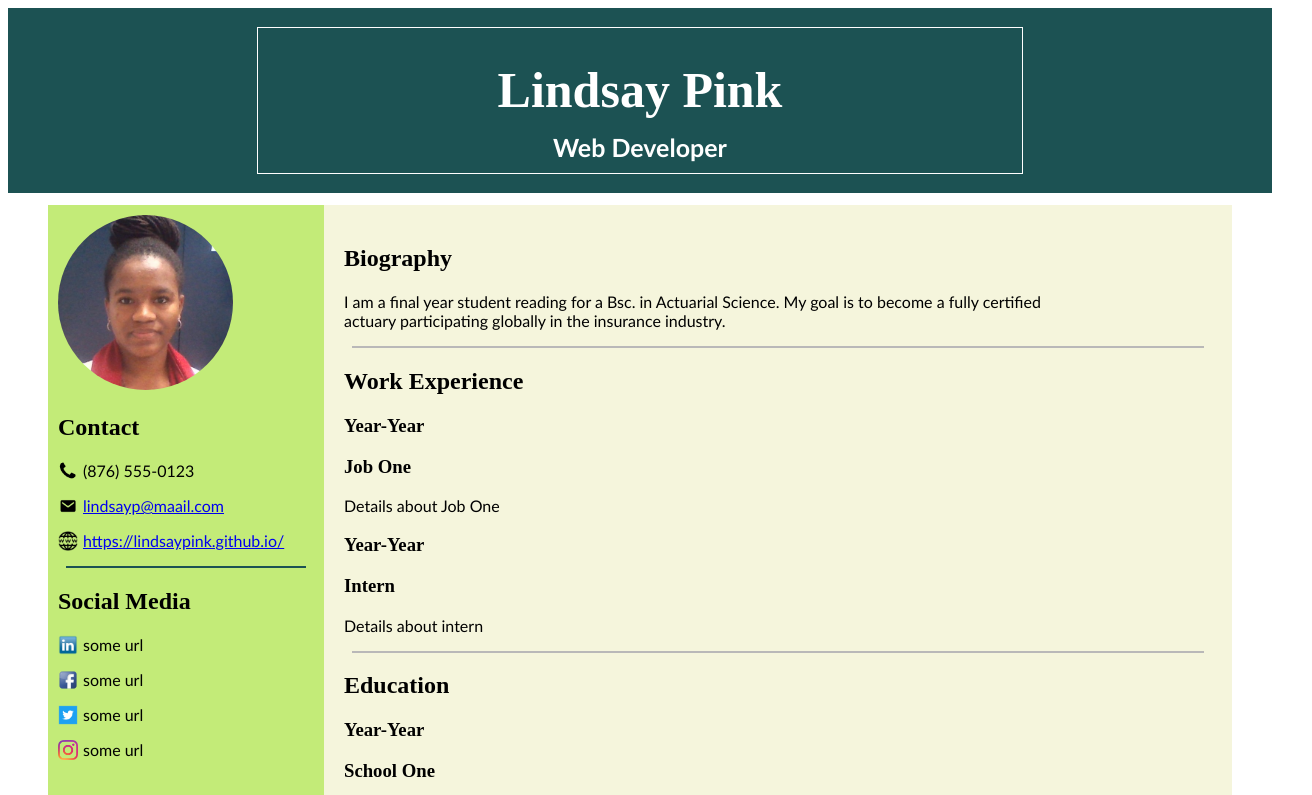
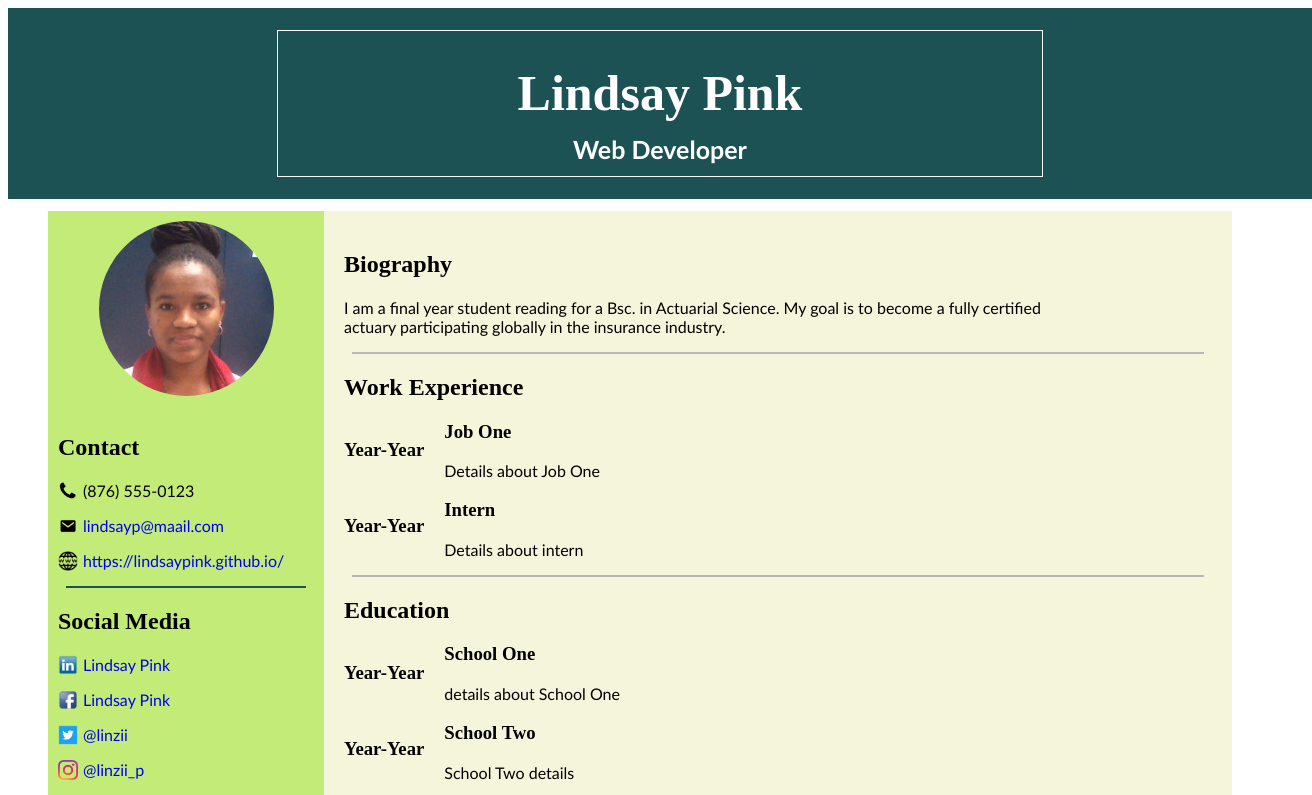
Before and after one commit to LindsayPink/LindsayPink.github.io, a plain HTML site: page index.html in a window 1280 px wide. Shown: the top 795 px of the page, 1312 px wide, since content can reach past the window. Drawn offline with Linux system fonts and the light colour scheme.

Commit message:
set up fake links

```diff
--- a/index.html
+++ b/index.html
@@ -19,7 +19,9 @@
         </div>
 
         <div id="sidebar"> <!--For photo and links to social pages-->
-            <img class="pp" src="./Img_Lindsay.jpg" alt="Photo of Lindsay">
+            <div class="photoContainer">
+                <img class="pp" src="./Img_Lindsay.jpg" alt="Photo of Lindsay">
+            </div>
             <br>
             <h2>Contact</h2>
                 <img id="icons" src="./phone_icon.png" alt="Phone icon"> <p>(876) 555-0123</p>
@@ -29,19 +31,19 @@
             <div class=delim></div>
 
             <h2>Social Media</h2>
-                <img id="icons" src="./linkedin_icon.png" alt="LinkedIn logo"> <p>some url</p>
-                <img id="icons" src="./facebook_icon.png" alt="Facebook logo"> <p>some url </p>
-                <img id="icons" src="./twitter_icon.png" alt="Twitter logo"> <p>some url</p>
-                <img id="icons" src="./instagram_icon.png" alt="Instagram logo"> <p>some url</p>
+                <img id="icons" src="./linkedin_icon.png" alt="LinkedIn logo"> <p> <a href="./fake.html" target="blank">Lindsay Pink</a></p>
+                <img id="icons" src="./facebook_icon.png" alt="Facebook logo"> <p><a href="./fake.html" target="blank">Lindsay Pink</a></p>
+                <img id="icons" src="./twitter_icon.png" alt="Twitter logo"> <p> <a href="./fake.html" target="blank">@linzii</a></p>
+                <img id="icons" src="./instagram_icon.png" alt="Instagram logo"> <p><a href="./fake.html" target="blank">@linzii_p</a></p>
         </div>
 
         <div id="details"> <!--Captures details of resume-->
-            <h2>Biography</h2>
-            <p>I am a final year student reading for a Bsc. in Actuarial Science. My goal is to become a fully certified actuary participating globally in the insurance industry.</p>
+            <h2 class="exclude">Biography</h2>
+            <p class="exclude">I am a final year student reading for a Bsc. in Actuarial Science. My goal is to become a fully certified actuary participating globally in the insurance industry.</p>
 
             <div class=delimiter></div>
 
-            <h2 class="workXP">Work Experience</h2>
+            <h2 class="exclude">Work Experience</h2>
                 <h3 id="fLeft">Year-Year</h3>
                 <h3 id="fRight">Job One</h3>
                 <p id="fRight">Details about Job One</p>
@@ -52,7 +54,7 @@
 
             <div class=delimiter></div>
 
-            <h2 class="edu">Education</h2>
+            <h2 class="exclude">Education</h2>
                 <h3 id="fLeft">Year-Year</h3>
                 <h3 id="fRight">School One</h3>
                 <p id="fRight">details about School One</p>
--- a/styles.css
+++ b/styles.css
@@ -14,7 +14,7 @@ p {
 .contents {
     display: grid;
     grid-template-columns: 1fr 3fr;
-    grid-template-rows: 1fr 5fr;
+    grid-template-rows: 1fr 4fr;
     grid-row-gap: 0.75em;
 }
 
@@ -29,6 +29,7 @@ p {
     color: #fff;
     justify-content: center;
     align-items: center;
+    padding: 20px;
 }
 
 .heading {
@@ -62,7 +63,14 @@ p {
     display: block;
 }
 
+.photoContainer {
+    display: flex;
+    justify-content: center;
+    align-items: center;
+}
+
 .pp {
+    display: flex;
     border-radius: 50%;
     width: 175px;
     height: 175px;
@@ -78,13 +86,32 @@ p {
     background-color: #1C5253;
 }
 
+#sidebar p {
+    position: relative;
+    left: 5px;
+}
+
+#sidebar a {
+    text-decoration: none;
+}
+
 /* Main Content Area Styles*/
 .contents #details {
+    display: block;
     grid-column: 2 / 3;
     grid-row: 2 / 3;
     background-color: beige;
     margin-right: 40px;
     padding: 20px;
+}
+
+.exclude {
+    clear: both;
+}
+
+#fLeft {
+    float: left;
+    padding-right: 20px;
 }
 
 .delimiter {
@@ -94,11 +121,6 @@ p {
 
 li {
     list-style-type: square;
-}
-
-#sidebar p {
-    position: relative;
-    left: 5px;
 }
 
 #details p {
```
Also changed, not shown: fake.html (added, +14 -0 lines).
